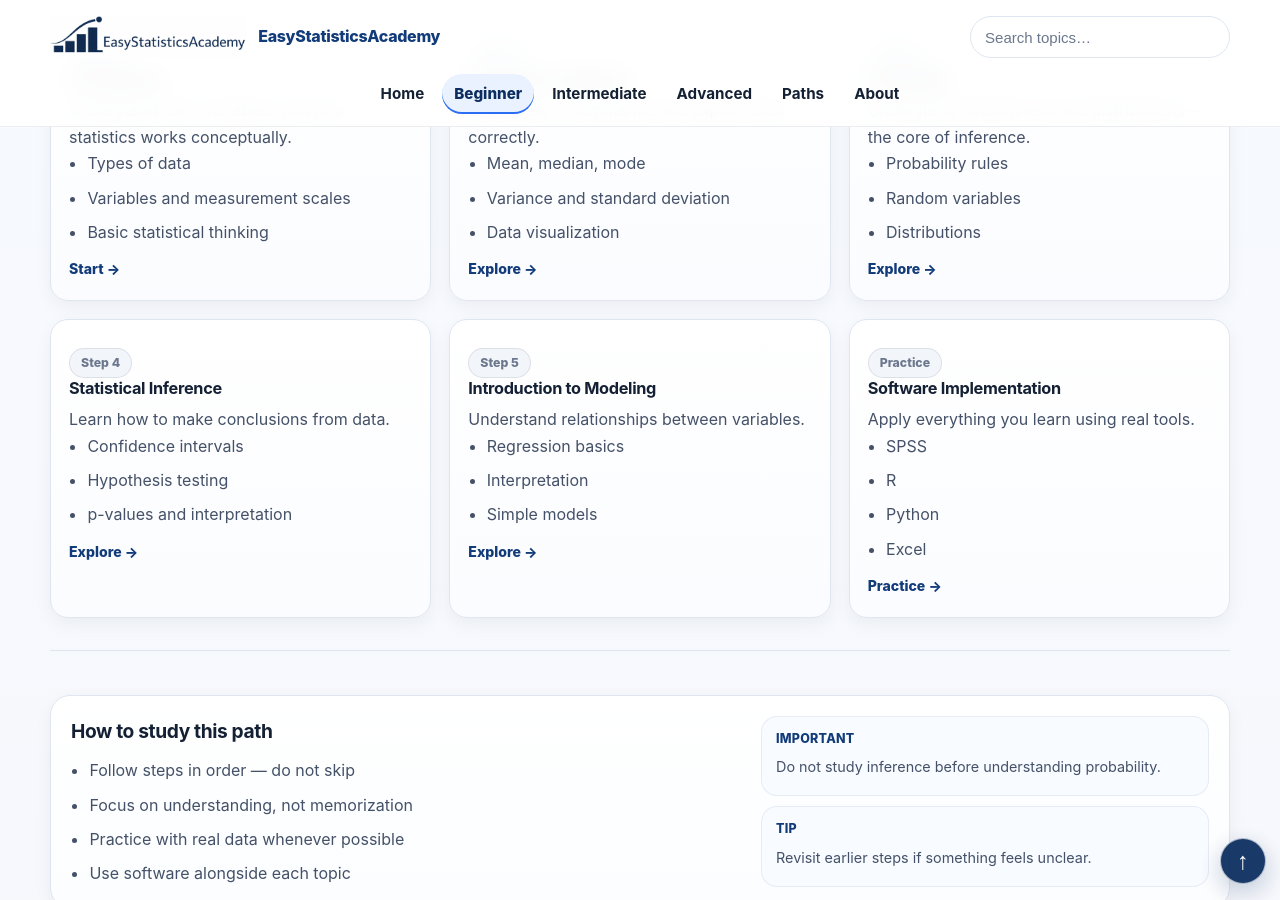
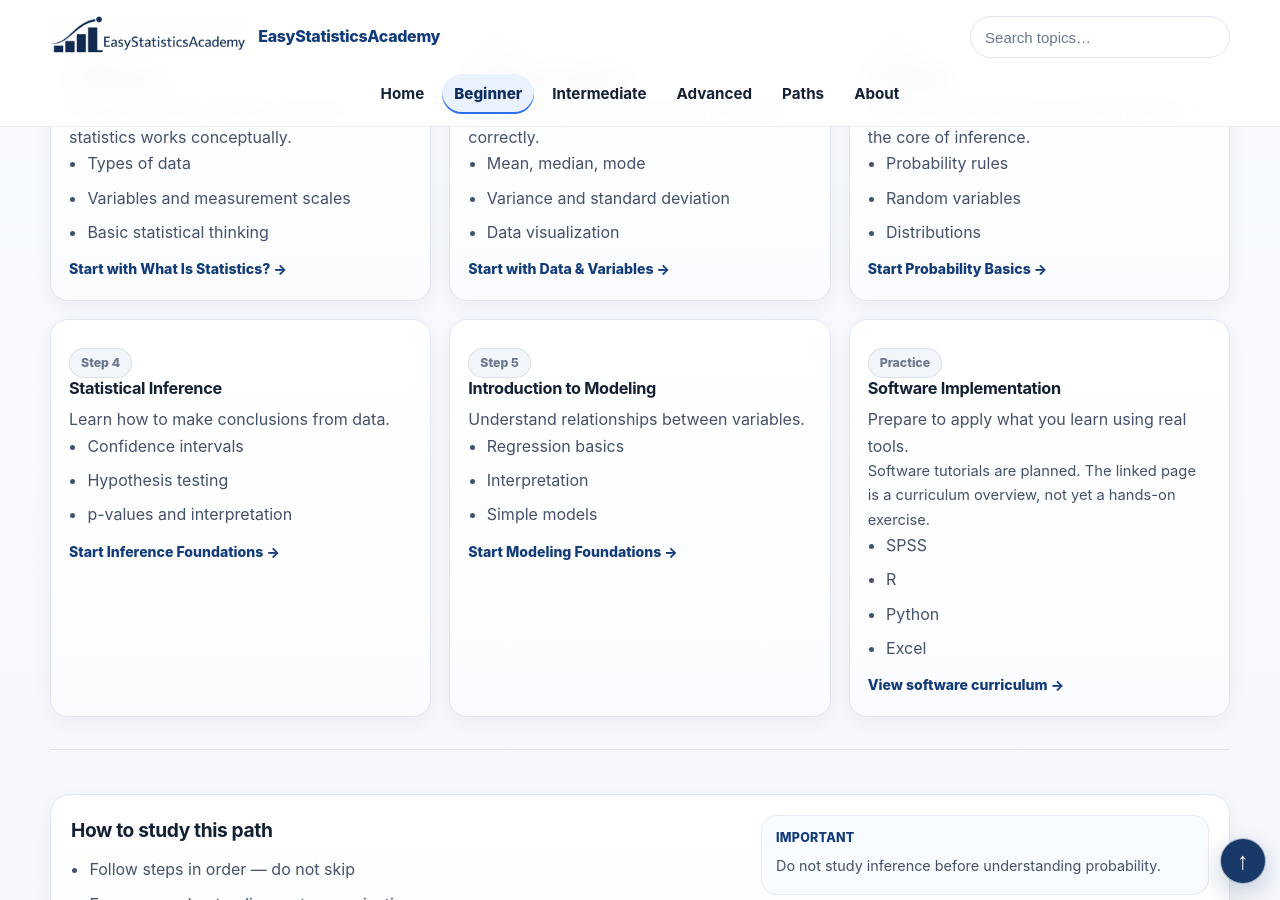
Before and after one commit to ammar-homaida-statistics/easystatisticsacademy, a Jekyll site: the page built from learning-paths/beginner.md, in a window 1280 px wide and 900 px high, scrolled down 562 px. Built offline with Jekyll 4.4.1, drawn with Linux system fonts in a browser that asks for light colours.

Commit message:
Guide Beginner Path into published starting lessons and flag planned software tutorials

```diff
--- a/learning-paths/beginner.md
+++ b/learning-paths/beginner.md
@@ -49,7 +49,7 @@ permalink: /learning-paths/beginner/
         <li>Basic statistical thinking</li>
       </ul>
 
-      <a class="card-foot" href="/foundations/">Start →</a>
+      <a class="card-foot" href="/foundations/what-is-statistics/">Start with What Is Statistics? →</a>
     </div>
 
     <!-- STEP 2 -->
@@ -64,7 +64,7 @@ permalink: /learning-paths/beginner/
         <li>Data visualization</li>
       </ul>
 
-      <a class="card-foot" href="/descriptive/">Explore →</a>
+      <a class="card-foot" href="/descriptive/data-variables/">Start with Data & Variables →</a>
     </div>
 
     <!-- STEP 3 -->
@@ -79,7 +79,7 @@ permalink: /learning-paths/beginner/
         <li>Distributions</li>
       </ul>
 
-      <a class="card-foot" href="/probability/">Explore →</a>
+      <a class="card-foot" href="/probability/basics/">Start Probability Basics →</a>
     </div>
 
     <!-- STEP 4 -->
@@ -94,7 +94,7 @@ permalink: /learning-paths/beginner/
         <li>p-values and interpretation</li>
       </ul>
 
-      <a class="card-foot" href="/inference/">Explore →</a>
+      <a class="card-foot" href="/inference/foundations/">Start Inference Foundations →</a>
     </div>
 
     <!-- STEP 5 -->
@@ -109,14 +109,15 @@ permalink: /learning-paths/beginner/
         <li>Simple models</li>
       </ul>
 
-      <a class="card-foot" href="/modeling/">Explore →</a>
+      <a class="card-foot" href="/modeling/foundations/">Start Modeling Foundations →</a>
     </div>
 
     <!-- PRACTICE -->
     <div class="card card-highlight">
       <div class="pill">Practice</div>
       <h3>Software Implementation</h3>
-      <p>Apply everything you learn using real tools.</p>
+      <p>Prepare to apply what you learn using real tools.</p>
+      <p class="muted-mini">Software tutorials are planned. The linked page is a curriculum overview, not yet a hands-on exercise.</p>
 
       <ul class="bullets">
         <li>SPSS</li>
@@ -125,7 +126,7 @@ permalink: /learning-paths/beginner/
         <li>Excel</li>
       </ul>
 
-      <a class="card-foot" href="/software/">Practice →</a>
+      <a class="card-foot" href="/software/">View software curriculum →</a>
     </div>
 
   </div>
```
